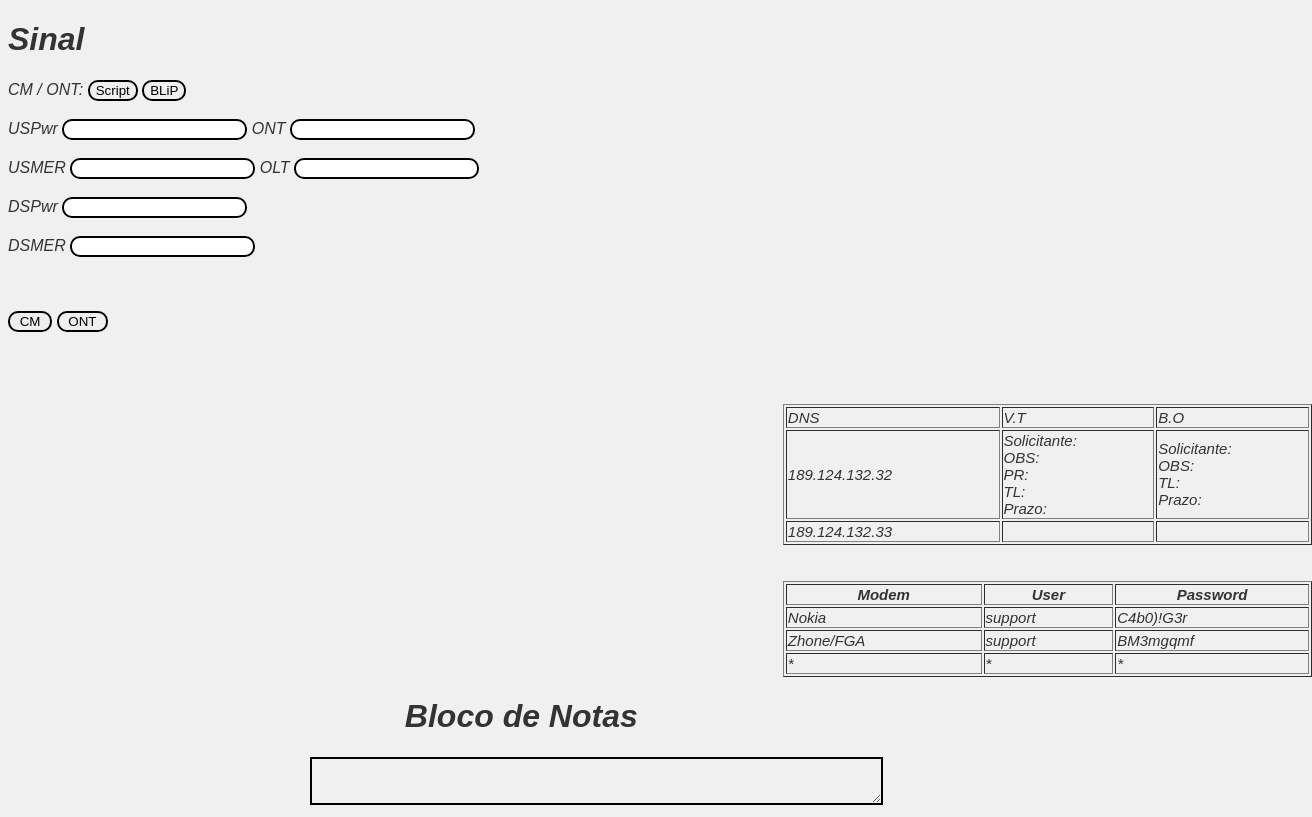
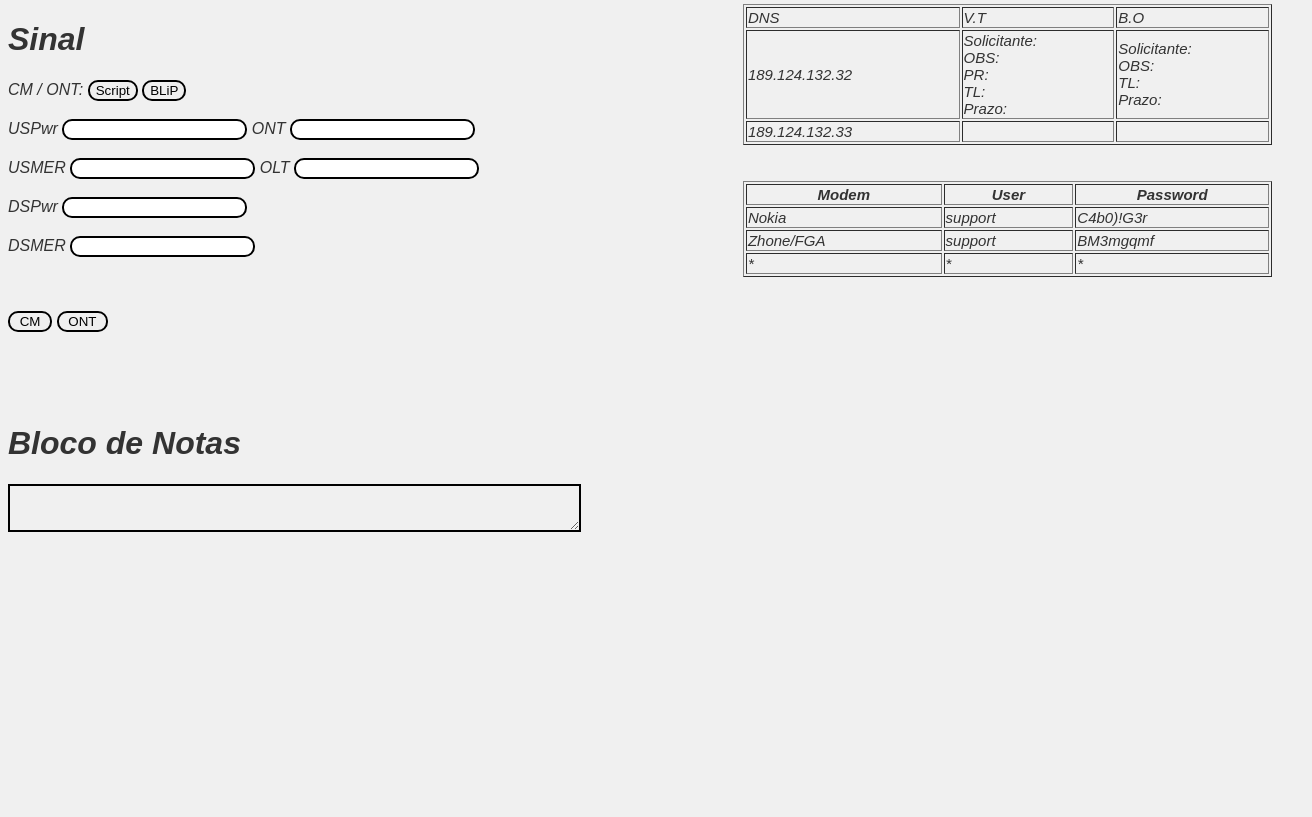
Before and after one commit to edgarbcc/projeto, a plain HTML site: page sinal.html in a window 1280 px wide. Shown: the whole page, 1312 px wide, since content can reach past the window. Drawn offline with Linux system fonts and the light colour scheme.

Commit message:
Update sinal.css

```diff
--- a/sinal.css
+++ b/sinal.css
@@ -7,15 +7,10 @@ body {
 
 textarea {
     background-color: #f0f0f0;
-    margin-left: 8cm;
     font-size: 18px;
     color: #333333;
     border: 2px solid #000;
 
-}
-
-h1#h1 {
-    margin-left: 10.5cm;
 }
 
 input {
@@ -23,12 +18,16 @@ input {
     border: 2px solid #000;
   border-radius: 10px;
 
+}
 
+aside {
+    display: block;
+    float: right;
+    margin-top: -400px;
 }
 
 table {
     font-size: 15px;
-    margin-left: 20.5cm;
     width: 14cm;
 
 }
```
